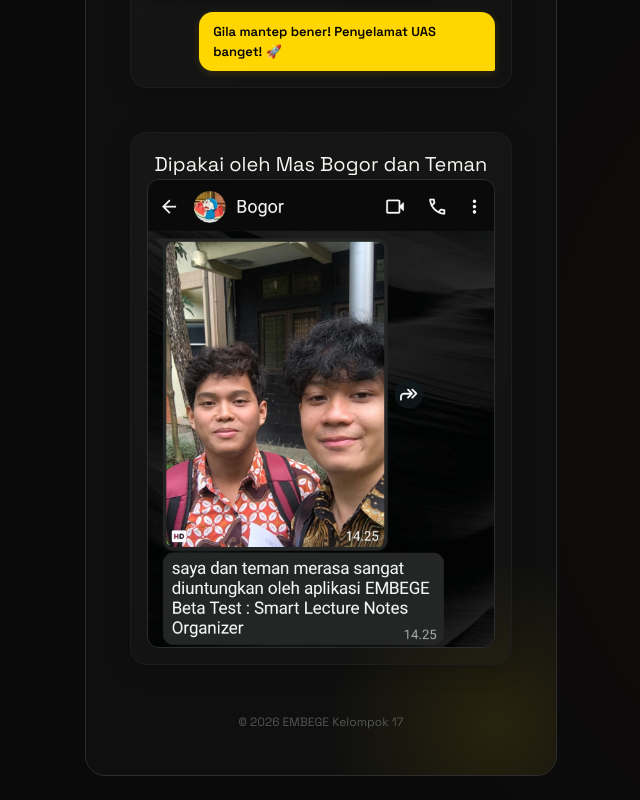
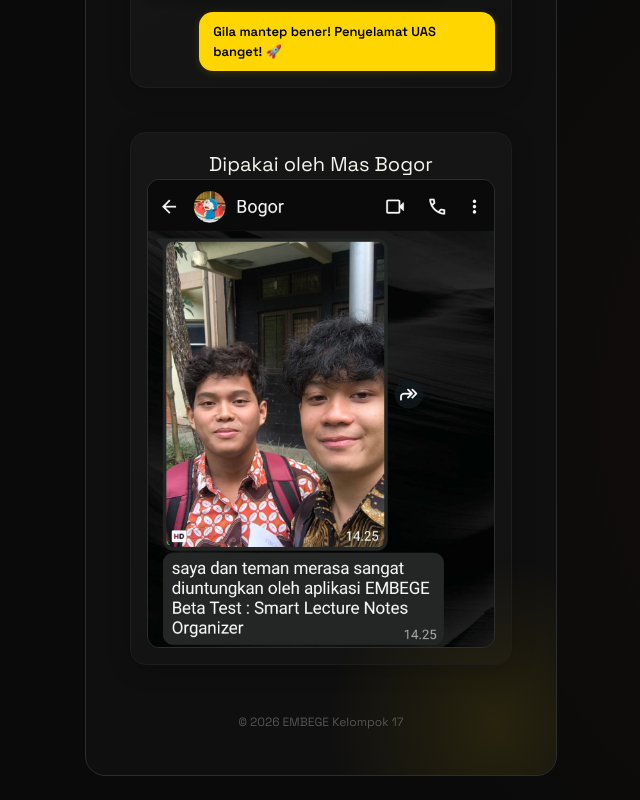
Before and after one commit to adityaberwibawa/embege, a Next.js app: page /auth in a window 1280 px wide. Shown: the part 1131-1931 px from the top of the page, without its empty margins (75-715 px from the left). Built offline with nearby package versions, Linux system fonts and the light colour scheme; no server answers.

Commit message:
fix: testimoni wa 3.1

```diff
--- a/app/auth/page.tsx
+++ b/app/auth/page.tsx
@@ -143,7 +143,7 @@ export default function AuthPage() {
             alignItems: "center",
             justifyContent: "center"
           }}>
-            <h2 style={{ fontSize: "20px", textAlign: "center", position: "relative", zIndex: 1 }}>Dipakai oleh Mas Bogor dan Teman</h2>
+            <h2 style={{ fontSize: "20px", textAlign: "center", position: "relative", zIndex: 1 }}>Dipakai oleh Mas Bogor</h2>
             <div style={{ width: "100%", borderRadius: "12px", overflow: "hidden", border: "1px solid var(--border-dark)", background: "#0a0a0a" }}>
               <img src="/testimonibogor.jpeg" alt="Testimoni WhatsApp" style={{ width: "100%", height: "auto", display: "block" }} />
             </div>
```
